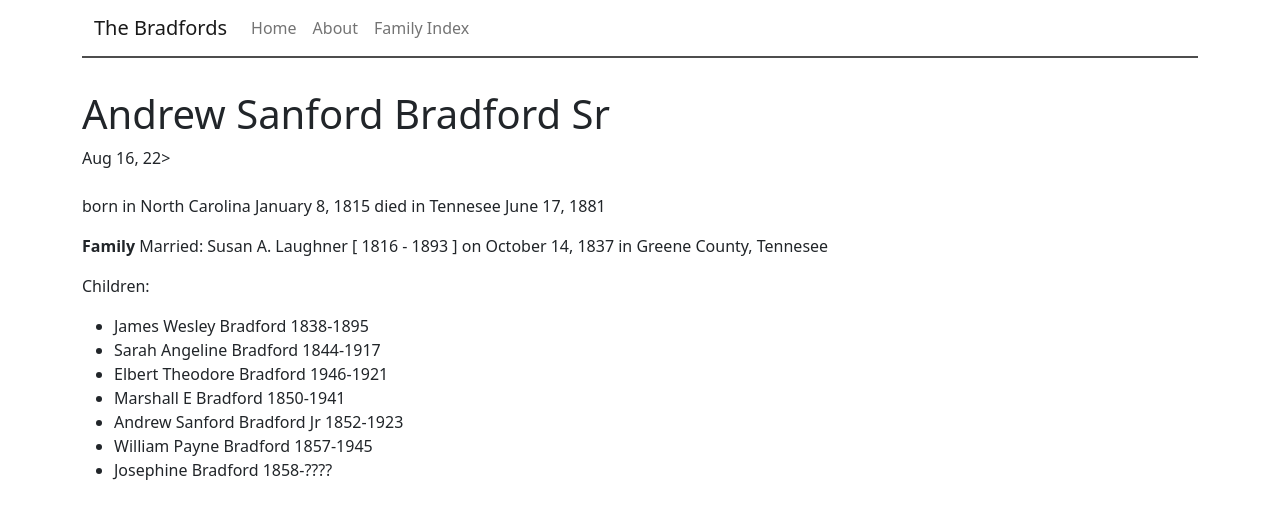
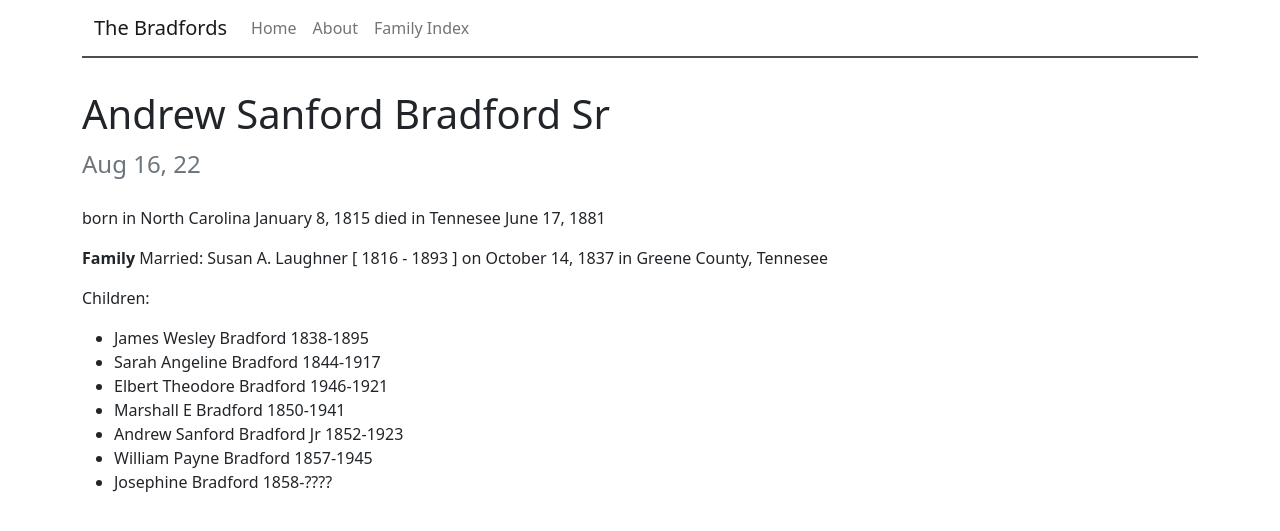
Before and after one commit to the-bradfords/the-bradfords.github.io, a Jekyll site: the page built from _posts/2022-08-16-Andrew-Sanford-Bradford-Sr.md, in a window 1280 px wide. Shown: the top 531 px of the page. Built offline with Jekyll 4.4.1, drawn with Linux system fonts in a browser that asks for light colours.

Commit message:
removed comments

```diff
--- a/_layouts/post.html
+++ b/_layouts/post.html
@@ -4,6 +4,6 @@ layout: default
 
 <div class="post">
   <h1>{{ page.title }}</h1>
-  <!<span class="fs-4 text-muted">{{ page.date | date: "%b %d, %y" }}</span>>
+  <span class="fs-4 text-muted">{{ page.date | date: "%b %d, %y" }}</span>
   <div class="mt-4">{{ content }}</div>
 </div>
```
Also changed, not shown: _posts/2022-08-17-Elbert-Theodore-Bradford.md (+0 -5 lines).
